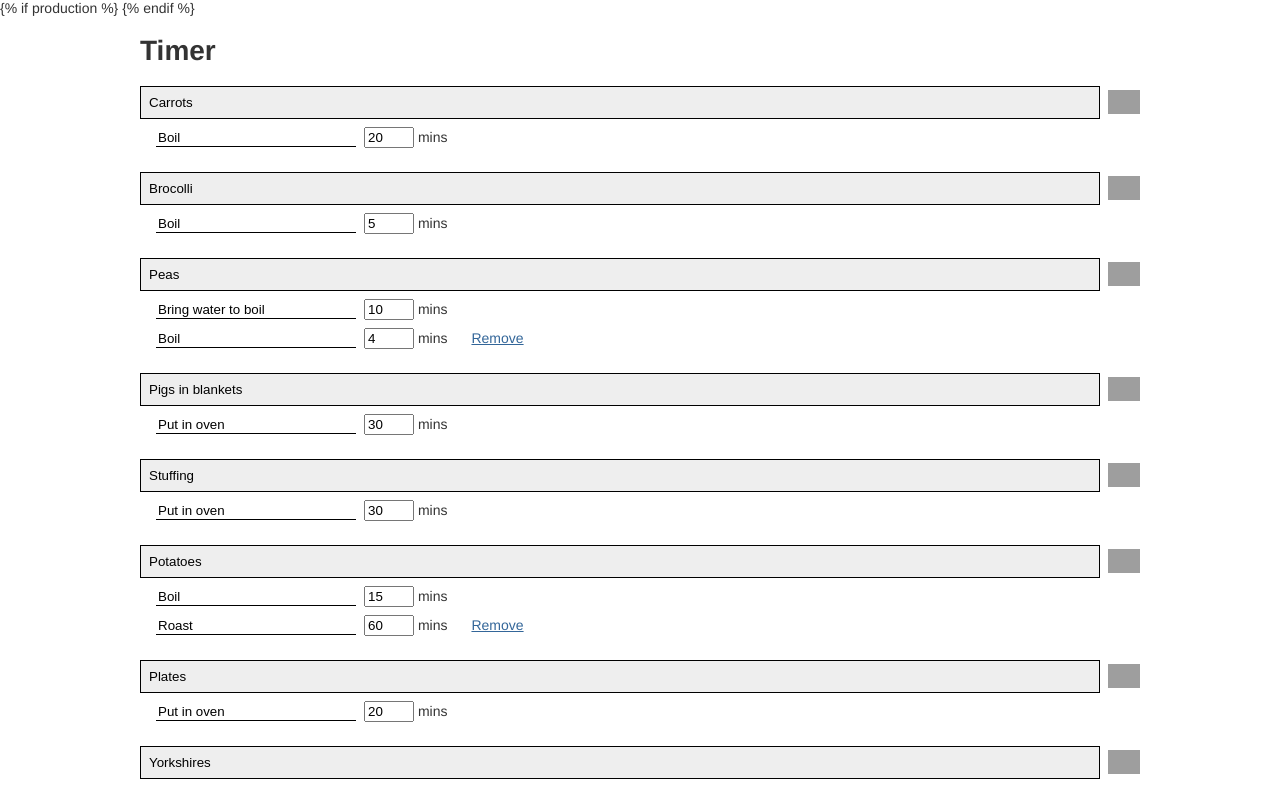
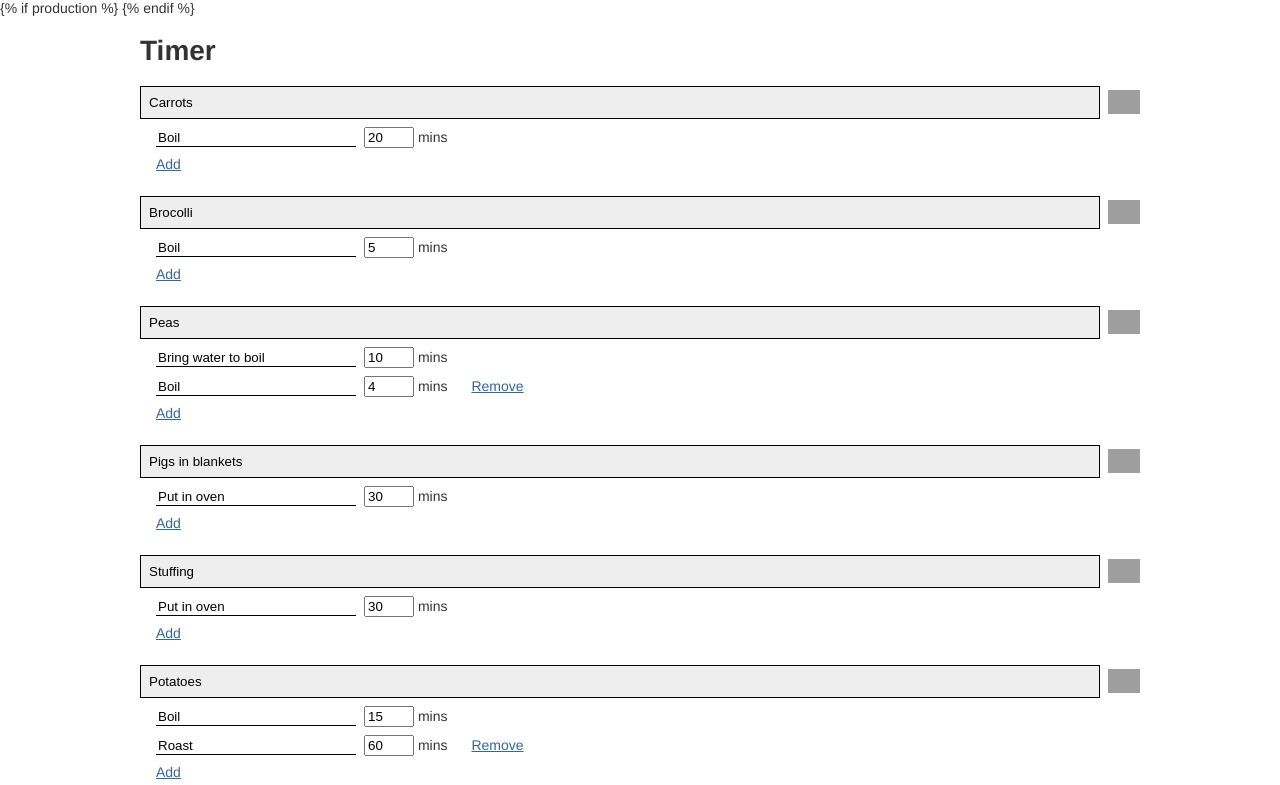
Before and after one commit to burt202/timer, a React app: page / in a window 1280 px wide. Shown: the top 785 px of the page. Built offline with nearby package versions, Linux system fonts and the light colour scheme; grey boxes are pictures that could not be loaded.

Commit message:
Allow adding of stages

```diff
--- a/src/js/items.tsx
+++ b/src/js/items.tsx
@@ -47,9 +47,10 @@ export default function Items(props: Props) {
                 }}
               />
             </div>
+            <div style={{paddingLeft: 16}}>
               {item.stages.map((s, j) => {
                 return (
-                <div key={`${i}${j}`} style={{paddingLeft: 16, marginTop: 8}}>
+                  <div key={`${i}${j}`} style={{marginTop: 8}}>
                     <input
                       placeholder="Stage name"
                       value={s.name}
@@ -108,6 +109,22 @@ export default function Items(props: Props) {
                   </div>
                 )
               })}
+              <a
+                style={{
+                  marginTop: 8,
+                  display: "inline-block",
+                  cursor: "pointer",
+                  textDecoration: "underline",
+                  color: "#336699",
+                }}
+                onClick={() => {
+                  const stages = [...item.stages, {name: "", duration: 1}]
+                  updateItem(i, {...item, stages})
+                }}
+              >
+                Add
+              </a>
+            </div>
           </div>
         )
       })}
```
Lines whose indentation alone changed are shown as unchanged.
